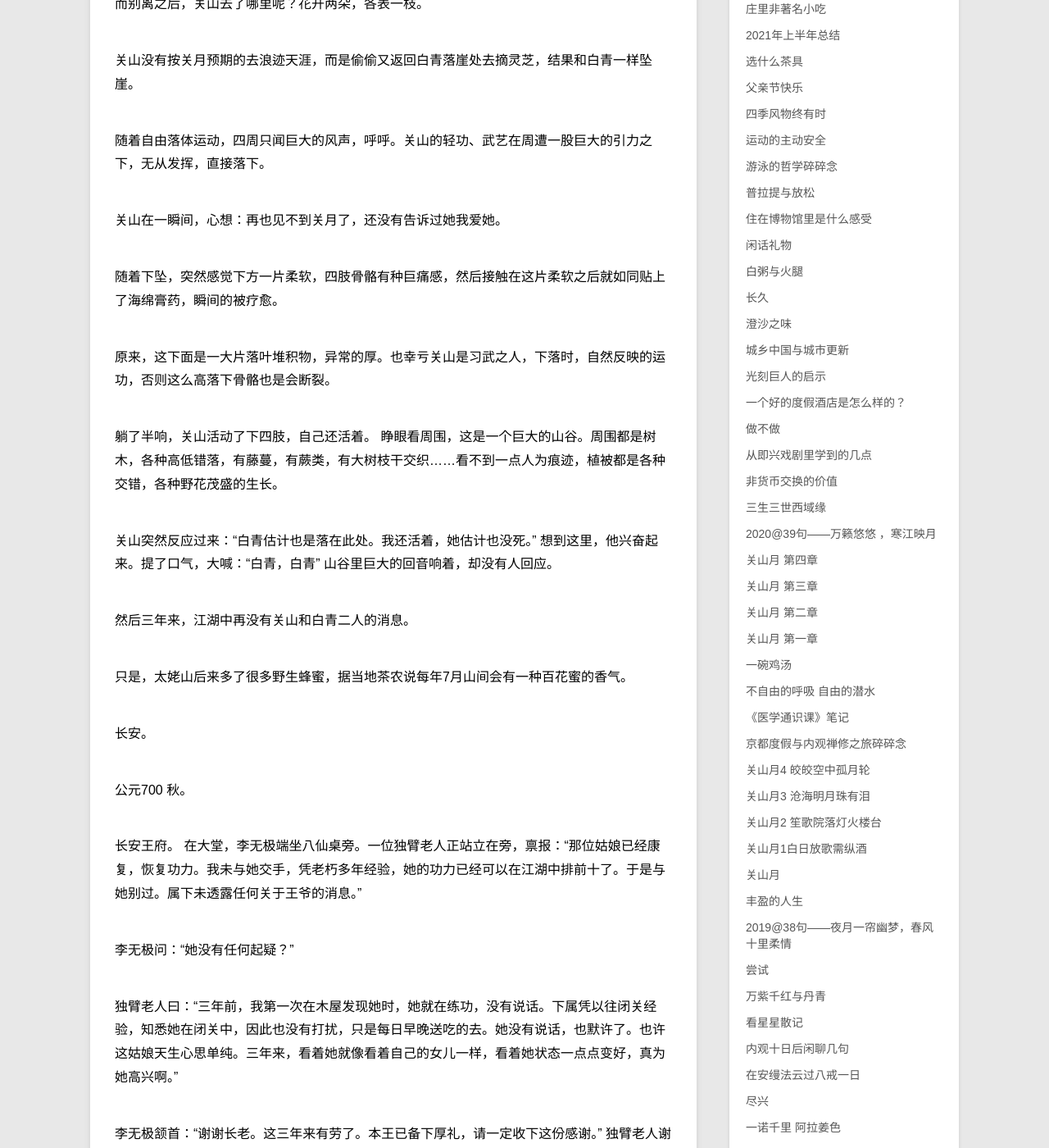
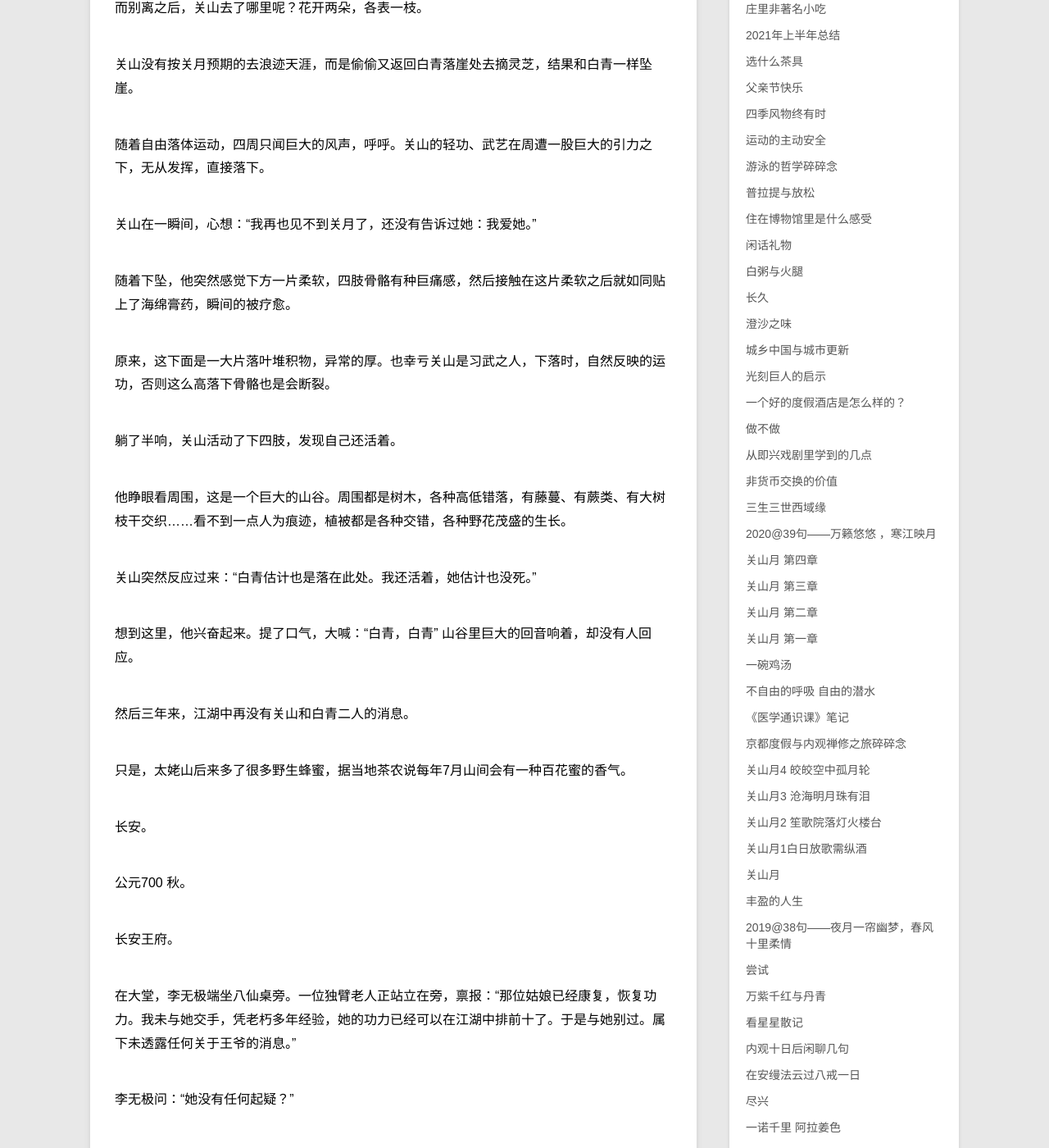
Before and after one commit to violettianjie/violettianjie.github.io, a Jekyll site: the page built from _posts/blog/2020-05-24-gsyCH04.md, in a window 1280 px wide and 1400 px high, scrolled down 1026 px. Shown: the whole window at 82% size. Built offline with Jekyll 4.4.1, drawn with Linux system fonts in a browser that asks for light colours; comment, search, counter and statistics services are not loaded; some of the changed text lies outside the part shown.

Commit message:
Update 2020-05-24-gsyCH04.md

```diff
--- a/_posts/blog/2020-05-24-gsyCH04.md
+++ b/_posts/blog/2020-05-24-gsyCH04.md
@@ -31,16 +31,18 @@ category: blog
 
 随着自由落体运动，四周只闻巨大的风声，呼呼。关山的轻功、武艺在周遭一股巨大的引力之下，无从发挥，直接落下。
 
-关山在一瞬间，心想：再也见不到关月了，还没有告诉过她我爱她。
+关山在一瞬间，心想：“我再也见不到关月了，还没有告诉过她：我爱她。”
 
-随着下坠，突然感觉下方一片柔软，四肢骨骼有种巨痛感，然后接触在这片柔软之后就如同贴上了海绵膏药，瞬间的被疗愈。
+随着下坠，他突然感觉下方一片柔软，四肢骨骼有种巨痛感，然后接触在这片柔软之后就如同贴上了海绵膏药，瞬间的被疗愈。
 
 原来，这下面是一大片落叶堆积物，异常的厚。也幸亏关山是习武之人，下落时，自然反映的运功，否则这么高落下骨骼也是会断裂。
 
-躺了半响，关山活动了下四肢，自己还活着。
-睁眼看周围，这是一个巨大的山谷。周围都是树木，各种高低错落，有藤蔓，有蕨类，有大树枝干交织……看不到一点人为痕迹，植被都是各种交错，各种野花茂盛的生长。
+躺了半响，关山活动了下四肢，发现自己还活着。
+
+他睁眼看周围，这是一个巨大的山谷。周围都是树木，各种高低错落，有藤蔓、有蕨类、有大树枝干交织……看不到一点人为痕迹，植被都是各种交错，各种野花茂盛的生长。
 
 关山突然反应过来：“白青估计也是落在此处。我还活着，她估计也没死。”
+
 想到这里，他兴奋起来。提了口气，大喊：“白青，白青” 山谷里巨大的回音响着，却没有人回应。
 
 然后三年来，江湖中再没有关山和白青二人的消息。
@@ -52,6 +54,7 @@ category: blog
 公元700 秋。
 
 长安王府。
+
 在大堂，李无极端坐八仙桌旁。一位独臂老人正站立在旁，禀报：“那位姑娘已经康复，恢复功力。我未与她交手，凭老朽多年经验，她的功力已经可以在江湖中排前十了。于是与她别过。属下未透露任何关于王爷的消息。”
 
 李无极问：“她没有任何起疑？”
@@ -167,13 +170,13 @@ category: blog
 隔两日，寒寒从福建福鼎返回上海，回到家中，只见她书桌上一扇架，扇架上赫然是一幅天蓝底色的《山茶霁雪图》，画左下角一个秦纂印章：岭梅。寒寒翻开书桌上的《交河城史书》：
 
 - 公元 678年  夏国公主嫁入楼兰国，封后。
-- 公元 680年 冬 楼兰国王后诞生一对龙凤胎，国王大喜以关山月词牌起名：关山、关月，举国同庆。
-- 公元 681年 王后突发隐疾。楼兰国国王娶大唐女子高玉环为继后。夏国公主远走舟山群岛，遇一孤儿，收为养女，起名白青。
+- 公元 680年  冬 楼兰国王后诞生一对龙凤胎，国王大喜以关山月词牌起名：关山、关月，举国同庆。
+- 公元 681年  王后突发隐疾。楼兰国国王娶大唐女子高玉环为继后。夏国公主远走舟山群岛，遇一孤儿，收为养女，起名白青。
 - 公元 683年  化身鲛人的夏国公主携白青回长安，带走女儿关月回舟山群岛的明珠岛，从此关月更名为白青，白青更名为关月，着男装。
 - 公元 690年  冬（楼兰历万象年冬月十四） 楼兰 关山、关月10岁。宫内举办生日宴。
 - 公元 692年  王后高玉环带唐军入交河，楼兰国破，楼兰国王身亡。关月入水去舟山。关山不知踪迹。
 - 公元 693年  春，舟山群岛 ，明珠岛。关月遇白青，获救。
-          楼兰更名西域都护府， 玄三遇微服出行的大皇子李无礼，在其说服下，出任将军。救灾。
+             楼兰更名西域都护府， 玄三遇微服出行的大皇子李无礼，在其说服下，出任将军。救灾。
 - 公元 694年   明珠岛。关月遇鲛人。留书 离开白青山庄，回交河，告别，去长安找内奸。公元 694年冬，交河，大雪压城。夏与唐开战。关月榆林遇唐太子李无极，救下李无极。关月随李无极到长安，长安再遇白青。
 - 公元 695年   唐与夏三个月内三战。一胜一负一平。玄三带凌云军助唐。决战前地震。关山、关月离开长安去福鼎。
 - 公元 696年春，关山、关月到福鼎太姥山，遇白青山庄，白青寻灵芝而落下悬崖。 唐贤宗下旨改立大皇子李无礼为太子。李无极封长安王。
@@ -182,7 +185,7 @@ category: blog
 - 公元 700年   关月在福鼎开设白青茶庄。
 - 公元 701年   夏，长安王李无极安泰门前杀太子李无礼，继位，称唐仁宗，封长安王妃高飞燕为皇后。封三岁的长子李为月为太子。
 同年秋，凌云军攻夏，混战中，鲛人现身，以身挡射向夏国国王的飞箭，双双阵亡，夏灭 。
-- 公元 702年  凌云军起义，全军覆灭。唐仁宗下旨 三位凌云军主将 灭夏有功，免除死罪，贬为庶民。
+- 公元 702年   凌云军起义，全军覆灭。唐仁宗下旨 三位凌云军主将 灭夏有功，免除死罪，贬为庶民。
 - 公元 703年  交河城大佛寺来了三位将军携一匹马，三位出家为僧，马入寺院马厩。
 
 后面史书一片空白，只有两句诗：
```
Also changed, not shown: other parts of _posts/blog/2020-05-24-gsyCH04.md (+4 -4 lines).
